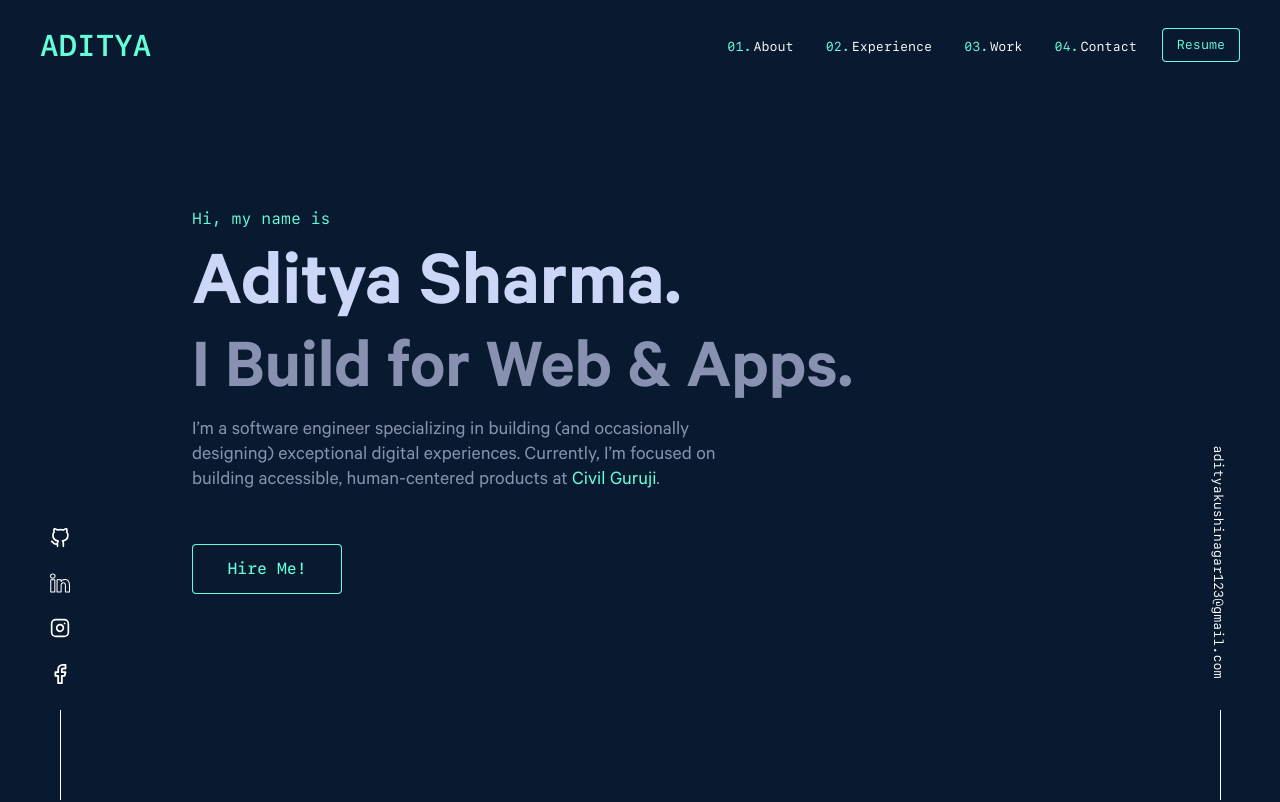
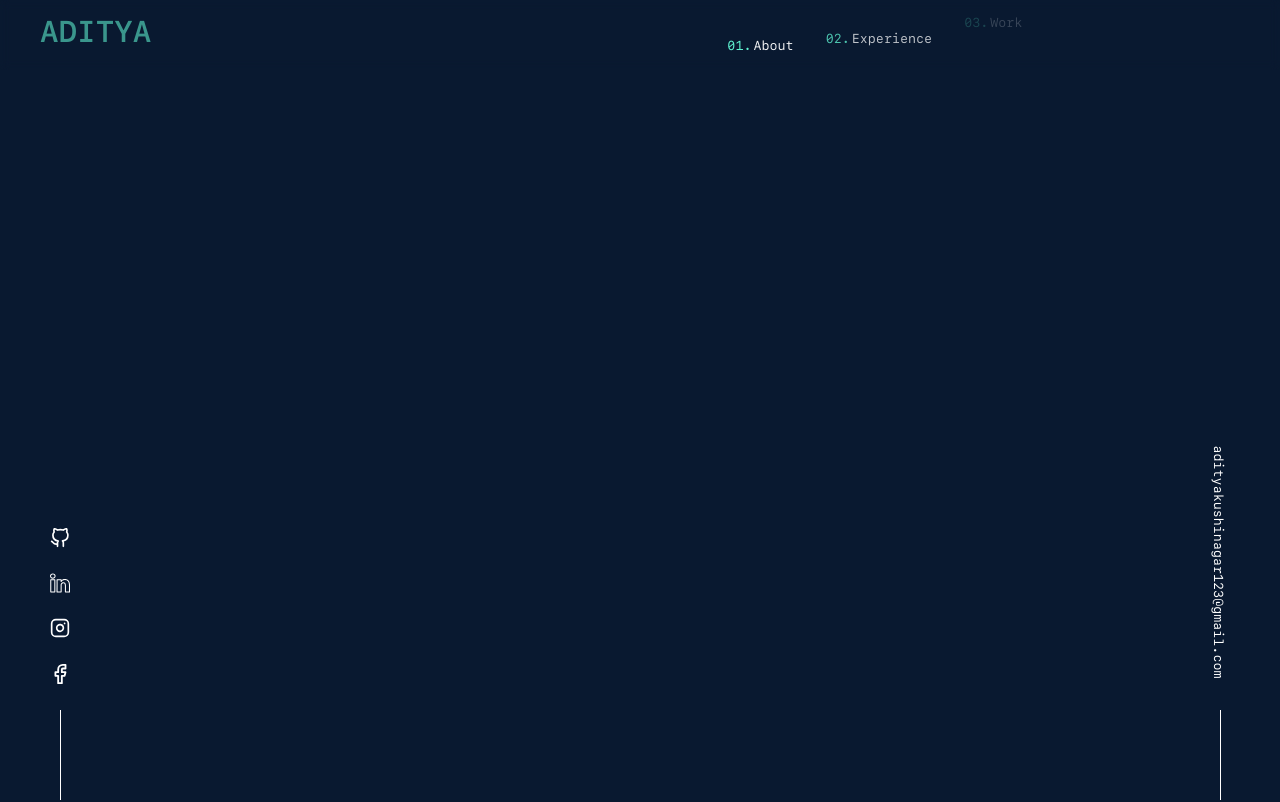
Before and after one commit to adityas-ops/aditya-sharma-portfolio, a React (Vite) app: page / in a window 1280 px wide. Shown: the top 802 px of the page. Built offline with nearby package versions, Linux system fonts and the light colour scheme.

Commit message:
add animation in hero section and header

```diff
--- a/src/components/Home.tsx
+++ b/src/components/Home.tsx
@@ -9,13 +9,32 @@ import Hero from "./sections/Hero";
 import About from "./sections/About";
 
 function Home() {
-  const [activeSection, setActiveSection] = useState<string|null>(null);
+  const [activeSection, setActiveSection] = useState<string | null>(null);
   const [prevScrollPos, setPrevScrollPos] = useState(0);
   const [visible, setVisible] = useState(true);
   const [isShowShadow, setIsshowShadow] = useState<boolean>(false);
   const [showSidebar, setShowsidebar] = useState<boolean>(false);
   const sidebarRef = useRef<HTMLDivElement>(null);
   const backdropRef = useRef<HTMLDivElement>(null);
+  const navItemsRef = useRef<(HTMLLIElement | HTMLDivElement |HTMLButtonElement | null)[]>([]);
+
+  useGSAP(
+    () => {
+      // Initial state - hidden above the viewport
+      gsap.set(navItemsRef.current, { y: -30, opacity: 0 });
+
+      // Animate in one by one with a stagger
+      gsap.to(navItemsRef.current, {
+        y: 0,
+        opacity: 1,
+        duration: 0.5,
+        ease: "power2.out",
+        stagger: 0.15, // delay between each animation
+        delay: 0.5,
+      });
+    },
+    { scope: navItemsRef }
+  );
 
   useGSAP(
     () => {
@@ -135,13 +154,13 @@ function Home() {
             behavior: "smooth",
             block: "start",
           });
-            setActiveSection(hash);
+          setActiveSection(hash);
         }, 100);
       }
     }
   }, []);
 
-  console.log("active sction",activeSection)
+  console.log("active sction", activeSection);
 
   // Helper function to determine active link style
   const getLinkClass = (sectionId: string) => {
@@ -167,17 +186,22 @@ function Home() {
         }`}
       >
         <button
+        ref={(el) => {
+                  navItemsRef.current[0] = el;
+                }}
           onClick={(e) => handleScroll(e, "#")}
           className="cursor-pointer text-active-color hover:text-shadow-xs font-SFMono-Semibold text-3xl hover:text-shadow-active-color hover:scale-[1.03] duration-300"
         >
-          {
-            showSidebar ? "A.":"ADITYA"
-          }
+          {showSidebar ? "A." : "ADITYA"}
         </button>
         <div className=" hidden sm:flex flex-row items-center gap-[25px]">
           <nav className="">
             <ul className="flex space-x-8">
-              <li>
+              <li
+                ref={(el) => {
+                  navItemsRef.current[1] = el;
+                }}
+              >
                 <a
                   href="#about"
                   onClick={(e) => handleScroll(e, "about")}
@@ -189,7 +213,11 @@ function Home() {
                   About
                 </a>
               </li>
-              <li>
+              <li
+                ref={(el) => {
+                  navItemsRef.current[2] = el;
+                }}
+              >
                 <a
                   href="#experience"
                   onClick={(e) => handleScroll(e, "experience")}
@@ -201,7 +229,11 @@ function Home() {
                   Experience
                 </a>
               </li>
-              <li>
+              <li
+                ref={(el) => {
+                  navItemsRef.current[3] = el;
+                }}
+              >
                 <a
                   href="#work"
                   onClick={(e) => handleScroll(e, "work")}
@@ -213,7 +245,11 @@ function Home() {
                   Work
                 </a>
               </li>
-              <li>
+              <li
+                ref={(el) => {
+                  navItemsRef.current[4] = el;
+                }}
+              >
                 <a
                   href="#contact"
                   onClick={(e) => handleScroll(e, "contact")}
@@ -227,7 +263,12 @@ function Home() {
               </li>
             </ul>
           </nav>
-          <div className="relative">
+          <div
+            ref={(el) => {
+              navItemsRef.current[5] = el;
+            }}
+            className="relative"
+          >
             {/* Background div - lower z-index */}
             <div className="py-[6px] z-10 px-[14px] rounded-[4px] border-[1px] border-active-color bg-active-color absolute top-0 left-0 right-0 bottom-0"></div>
 
@@ -249,10 +290,10 @@ function Home() {
       <div className=" max-w-[90%] sm:max-w-[70%] mx-auto  ">
         {/* Page Sections */}
         <section className="">
-          <Hero/>
+          <Hero />
         </section>
         <section id="about" className="">
-         <About/>
+          <About />
         </section>
 
         <section
--- a/src/components/sections/Hero.tsx
+++ b/src/components/sections/Hero.tsx
@@ -1,34 +1,65 @@
-
+import { useGSAP } from "@gsap/react";
+import { useRef } from "react";
+import gsap from "gsap";
 
 function Hero() {
+  const heroElementsRef = useRef<(HTMLParagraphElement | HTMLDivElement | null)[]>([]);
+
+  useGSAP(() => {
+    gsap.set(heroElementsRef.current, { y: 30, opacity: 0 });
+
+    gsap.to(heroElementsRef.current, {
+      y: 0,
+      opacity: 1,
+      duration: 0.8,
+      ease: "power3.out",
+      stagger: 0.15,
+      delay: 1,
+    });
+  }, { scope: heroElementsRef });
+
   return (
-    <div className=" min-h-screen w-full flex flex-col justify-center">
+    <div className="min-h-screen w-full flex flex-col justify-center">
       <div>
-        <p className=" text-[16px] text-active-color font-SFMono-Regular">
+        <p
+          ref={el => { heroElementsRef.current[0] = el; }}
+          className="text-[16px] text-active-color font-SFMono-Regular"
+        >
           Hi, my name is
         </p>
-        <p className=" text-[3rem]  sm:text-[5rem] font-Calibre-Semibold text-[#ccd6f6]">
+        <p
+          ref={el => { heroElementsRef.current[1] = el; }}
+          className="text-[3rem] sm:text-[5rem] font-Calibre-Semibold text-[#ccd6f6]"
+        >
           Aditya Sharma.
         </p>
-        <p className=" text-[3rem] leading-[3rem] sm:text-[4.5rem] font-Calibre-Semibold text-[#8892b0]">
+        <p
+          ref={el => { heroElementsRef.current[2] = el; }}
+          className="text-[3rem] leading-[3rem] sm:text-[4.5rem] font-Calibre-Semibold text-[#8892b0]"
+        >
           I Build for Web & Apps.
         </p>
       </div>
-      <div className="sm:w-[60%] w-full  mt-[20px]">
-        <p className="  text-[20px] font-Calibre-Regular leading-[25px] text-[#8892b0] ">
-          I’m a software engineer specializing in building (and occasionally
-          designing) exceptional digital experiences. Currently, I’m focused on
+      <div className="sm:w-[60%] w-full mt-[20px]">
+        <p
+          ref={el => { heroElementsRef.current[3] = el; }}
+          className="text-[20px] font-Calibre-Regular leading-[25px] text-[#8892b0]"
+        >
+          I'm a software engineer specializing in building (and occasionally
+          designing) exceptional digital experiences. Currently, I'm focused on
           building accessible, human-centered products at
-          <span className=" text-active-color"> Civil Guruji</span>.
+          <span className="text-active-color"> Civil Guruji</span>.
         </p>
       </div>
       <div className="pt-[50px]">
-        <div className="relative">
+        <div
+          ref={el => { heroElementsRef.current[4] = el; }}
+          className="relative"
+        >
           {/* Background div - lower z-index */}
-            <div className=" z-10 h-[50px] w-[150px]  rounded-[4px] border-[1px] border-active-color bg-active-color absolute top-0 left-0 right-0 bottom-0"></div>
-
+          <div className="z-10 h-[50px] w-[150px] rounded-[4px] border-[1px] border-active-color bg-active-color absolute top-0 left-0 right-0 bottom-0"></div>
           {/* Button - higher z-index */}
-            <button className=" h-[50px] w-[150px] rounded-[4px] duration-300 hover:translate-x-[-4px] hover:translate-y-[-4px] z-20 relative  border-[1px] border-active-color bg-[#091930]">
+          <button className="h-[50px] w-[150px] rounded-[4px] duration-300 hover:translate-x-[-4px] hover:translate-y-[-4px] z-20 relative border-[1px] border-active-color bg-[#091930]">
             <p className="text-[16px] font-SFMono-Medium text-active-color">
               Hire Me!
             </p>
```
Lines whose indentation alone changed are shown as unchanged.
